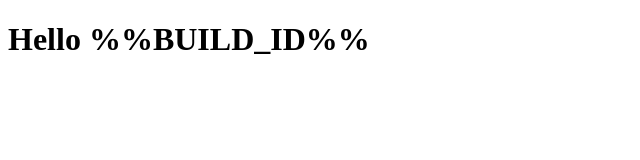
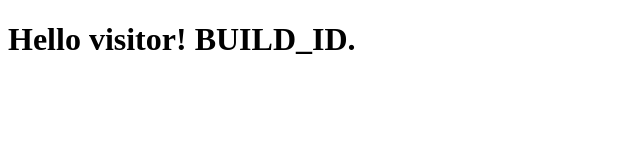
Before and after one commit to android-leha/blazemeter, a plain HTML site: page app/index.html in a window 1280 px wide. Shown: the whole page, without its empty margins (0-640 px from the left). Drawn offline with Linux system fonts and the light colour scheme.

Commit message:
do replacement

```diff
--- a/app/index.html
+++ b/app/index.html
@@ -5,6 +5,6 @@
     <title>Hello Visitor</title>
 </head>
 <body>
-<h1>Hello %%BUILD_ID%%</h1>
+    <h1>Hello visitor! BUILD_ID.</h1>
 </body>
 </html>
```
Also changed, not shown: 1 other file.
